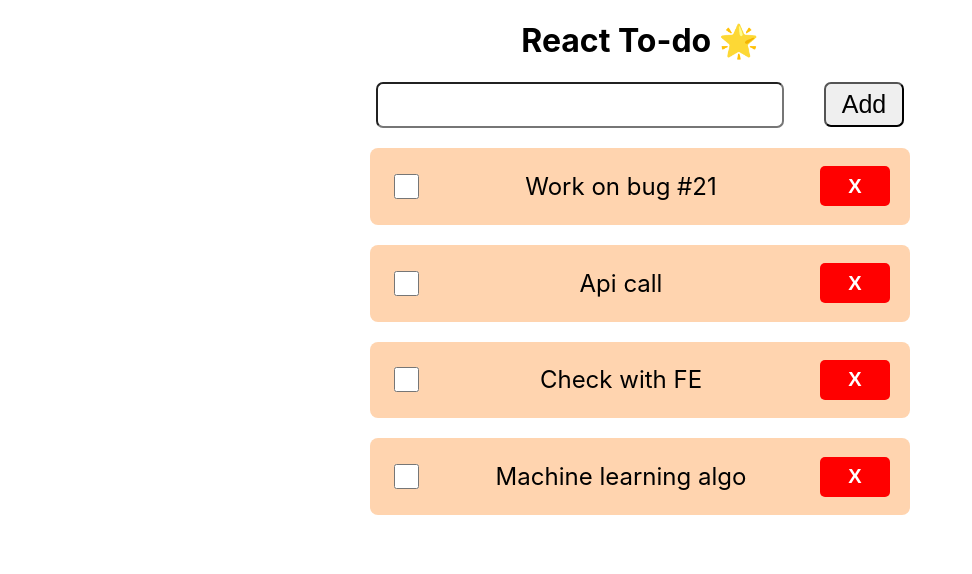
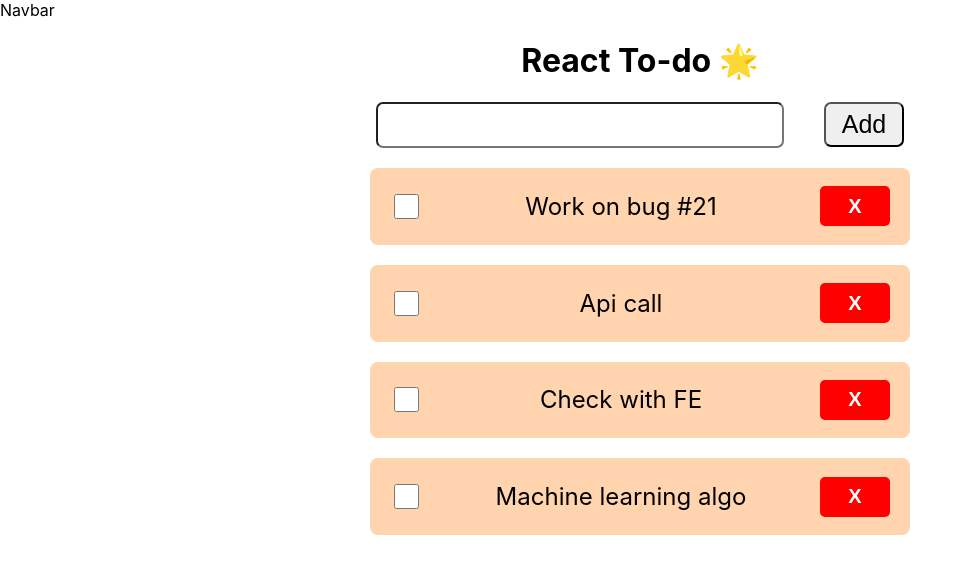
Before and after one commit to k-ashwini-m/to-do-appexcelr, a React (Create React App) app: page / in a window 1280 px wide. Shown: the top 574 px of the page, without its empty margins (0-972 px from the left). Built offline with nearby package versions, Linux system fonts and the light colour scheme.

Commit message:
routes created

```diff
--- a/package.json
+++ b/package.json
@@ -8,6 +8,7 @@
     "@testing-library/user-event": "^13.5.0",
     "react": "^18.2.0",
     "react-dom": "^18.2.0",
+    "react-router-dom": "^6.21.2",
     "react-scripts": "5.0.1",
     "web-vitals": "^2.1.4"
   },
--- a/src/App.js
+++ b/src/App.js
@@ -1,17 +1,18 @@
 import "./App.css";
-import Task from "./Components/Task";
-
+import Navbar from "./Components/Navbar";
+import Contact from "./pages/Contact";
+import Home from "./pages/Home";
+import { BrowserRouter, Route, Routes } from "react-router-dom";
+// SPA --- single page application
 function App() {
-        const tasklist = ["Work on bug #21","Api call","Check with FE","Machine learning algo"]
   return (
-    <center>
-      <h1>React To-do 🌟</h1>
-      <input type="text" className="inp" />
-      <button id="add">Add</button>
-      {
-        tasklist.map((v,i)=> <Task key={i} data={v} /> )
-      }
-    </center>
+    <BrowserRouter>
+      <Navbar />
+      <Routes>
+        <Route path="/" element={<Home />} />
+        <Route path="/cont" element={<Contact />} />
+      </Routes>
+    </BrowserRouter>
   );
 }
 
--- /dev/null
+++ b/src/Components/Navbar.js
@@ -0,0 +1,5 @@
+export default function Navbar() {
+  return (
+    <div className='navbar'>Navbar</div>
+  )
+}
--- /dev/null
+++ b/src/pages/Contact.js
@@ -0,0 +1,5 @@
+export default function Contact() {
+  return (
+    <div>Contact page</div>
+  )
+}
--- /dev/null
+++ b/src/pages/Home.js
@@ -0,0 +1,19 @@
+import Task from "../Components/Task";
+export default function Home() {
+  const tasklist = [
+    "Work on bug #21",
+    "Api call",
+    "Check with FE",
+    "Machine learning algo",
+  ];
+  return (
+    <center>
+      <h1>React To-do 🌟</h1>
+      <input type="text" className="inp" />
+      <button id="add">Add</button>
+      {tasklist.map((v, i) => (
+        <Task key={i} data={v} />
+      ))}
+    </center>
+  );
+}
```
Also changed, not shown: 1 other file (tests, documents, lock files or other folders).
